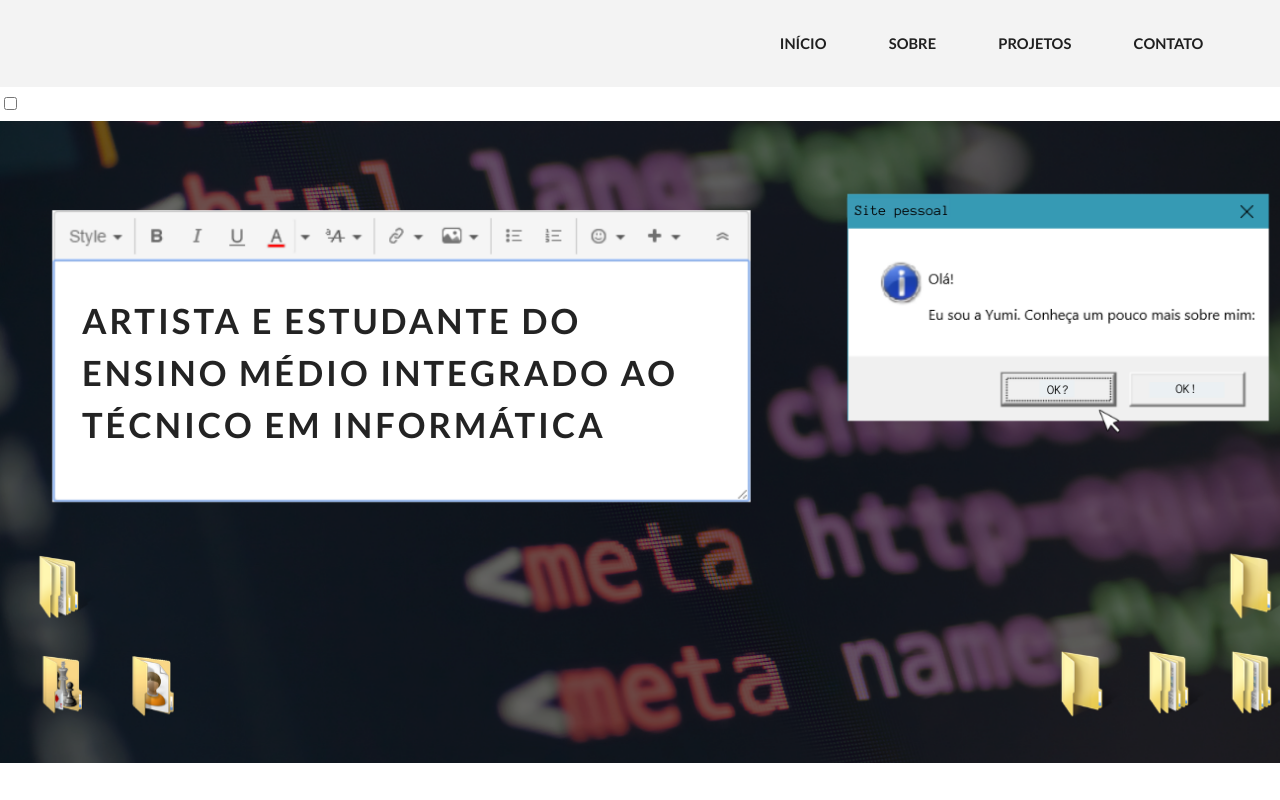
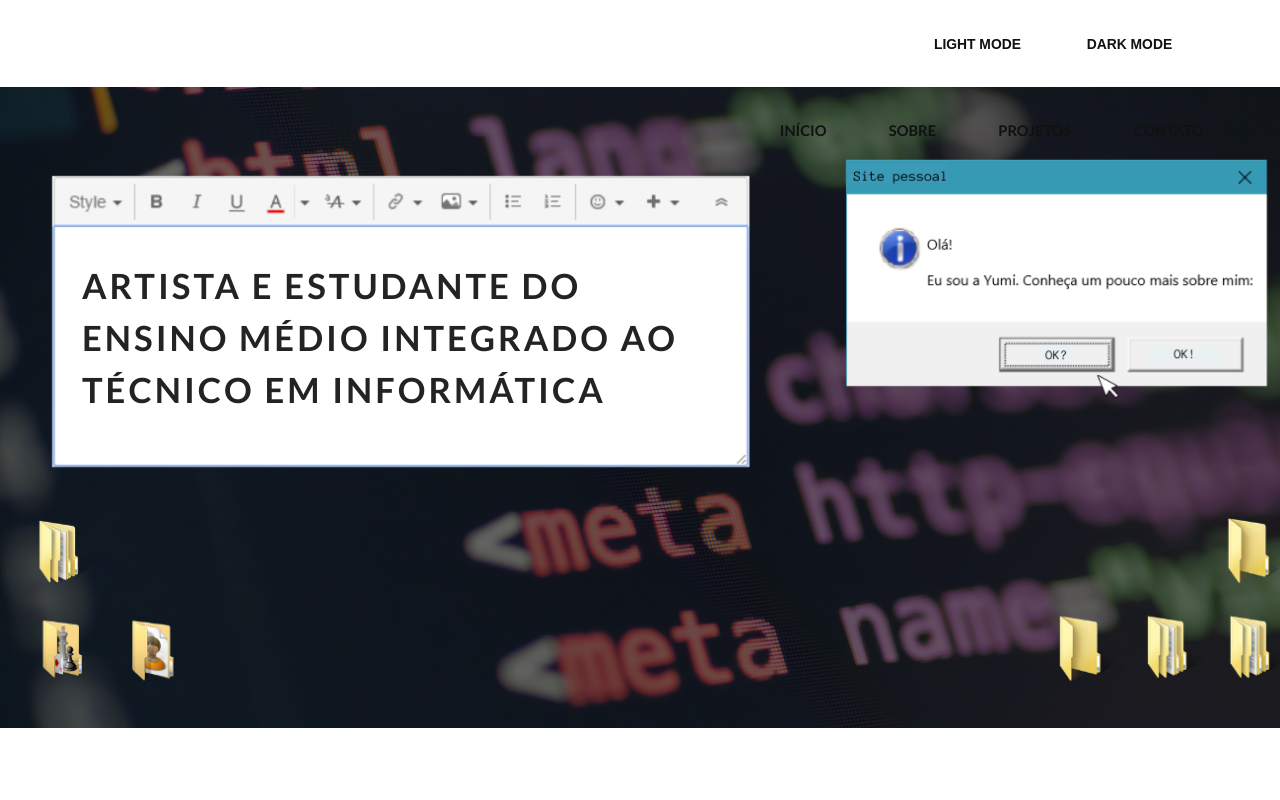
Before and after one commit to yumi-tokuo/site-pessoal, a plain HTML site: page index.html in a window 1280 px wide. Shown: the top 800 px of the page. Drawn offline with Linux system fonts and the light colour scheme.

Commit message:
darkmode

```diff
--- a/assets/css/main.css
+++ b/assets/css/main.css
@@ -10,7 +10,7 @@
 		vertical-align: baseline;
 	}
 
-	:root{
+	.ligh:root{
 		--body-bg: #fff;
 		--body-bg-color: #fff;
 		--h2-h3-color: rgba(15, 80, 124, 0.979);
@@ -46,7 +46,7 @@
 		--linkedin-bg: rgba(49, 138, 197, 0.979);
 	}
 
-	.dark-mode:root{
+	.dark:root{
 		--body-bg: rgb(14, 14, 36);
 		--body-bg-color: rgb(9, 9, 29);
 		--h2-h3-color: #648dae;
--- a/index.html
+++ b/index.html
@@ -6,13 +6,14 @@
 		<link rel="stylesheet" href="assets/css/main.css" />
 	</head>
 
-	<body>
-		<label for="switch">
-			<input type="checkbox" id="switch" class="dark-mode">
-		</label>
+	<body class="light">
 		<header id="header">
 			<div class="inner" >
 				<nav id="nav">
+					<section class="controles">
+						<button id="light">Light Mode</button>
+						<button id="dark">Dark Mode</button>
+					</section>
 					<a class="page-scroll" href="index.html">Início</a>
 					<a class="page-scroll" href="#sobremim">Sobre</a>
 					<a class="page-scroll" href="#projetos">Projetos</a>
@@ -108,6 +109,13 @@
 				<p class="copyright-text">Copyright &copy; 2020 YUMI TOKUO</p>
 			</nav>
 			</footer>
-		<script src="assets/js/index.js"></script>
     </body>
+	<script>
+		$(document).ready(function() {
+			$("#drk").click(function(){
+				$("body").removeClass("light");
+				$("body").addClass("dark");
+			})
+		})
+	</script>
 </html>
```
